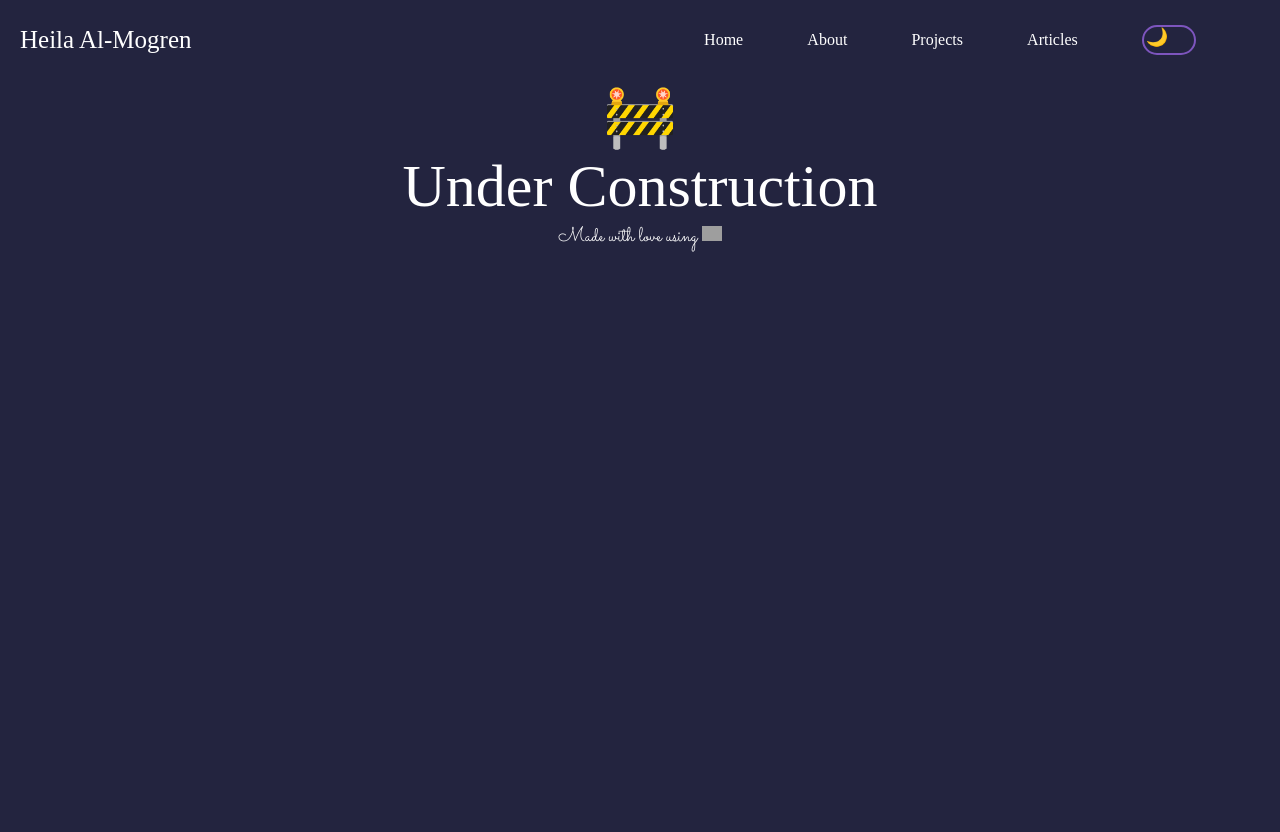
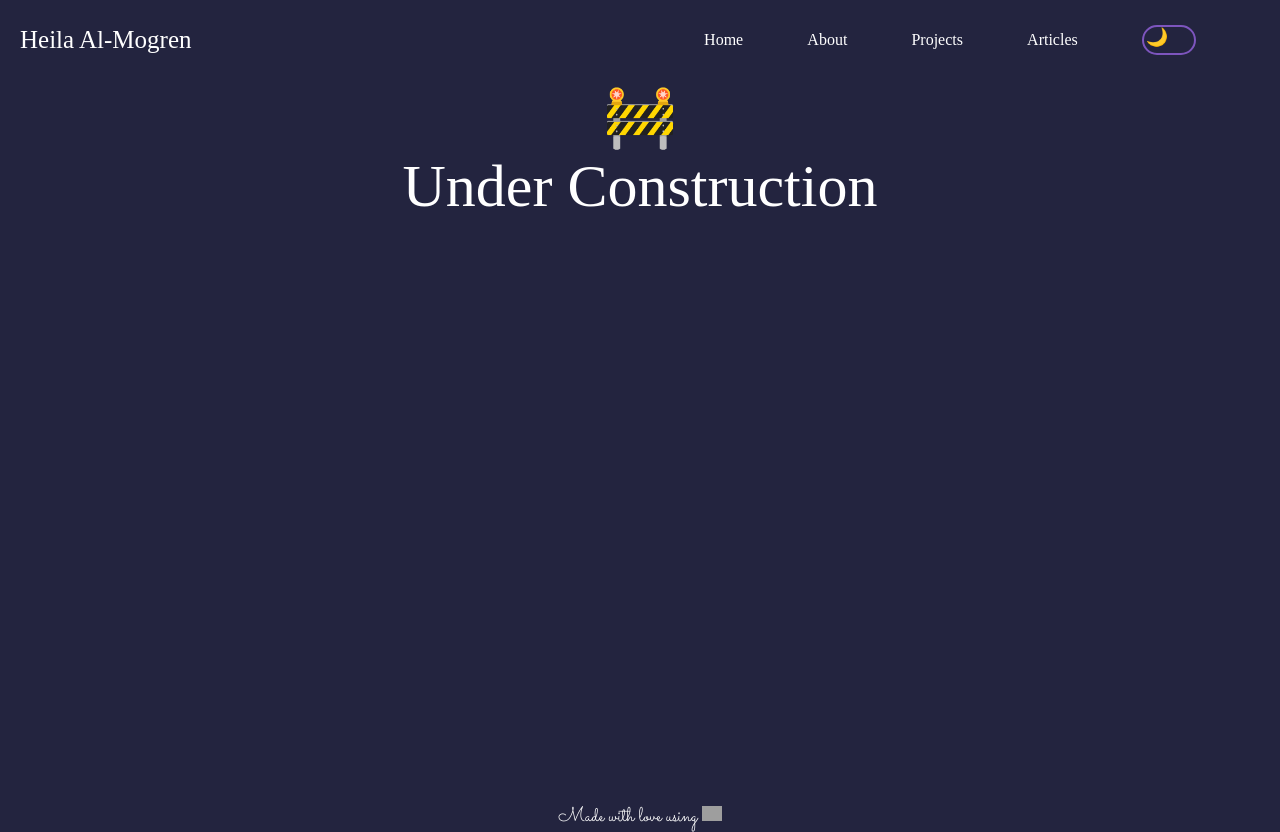
Before and after one commit to Heila-Almogren/personal_website, an Angular app: page /about in a window 1280 px wide. Before the commit the page ends 800 px from the top, so only its background shows below. Built offline with nearby package versions, Linux system fonts and the light colour scheme; grey boxes are pictures that could not be loaded.

Commit message:
fix footer

```diff
--- a/src/app/app.component.html
+++ b/src/app/app.component.html
@@ -3,7 +3,7 @@
 <div
   [@routeAnimations]="o && o.activatedRouteData
       && o.activatedRouteData['animation']"
-  style="border: solid 1px var(--background-color)">
+  style="min-height:90%; border: solid 1px var(--background-color)">
   <router-outlet #o="outlet"></router-outlet>
 </div>
 
--- a/src/app/app.component.ts
+++ b/src/app/app.component.ts
@@ -1,6 +1,7 @@
 import {Component} from '@angular/core';
 import {RouterModule, Routes} from "@angular/router";
 import {slideInAnimation} from "./route-animation";
+import {Title} from "@angular/platform-browser";
 
 
 @Component({
@@ -10,9 +11,11 @@ import {slideInAnimation} from "./route-animation";
   animations: [ slideInAnimation ]
 })
 export class AppComponent {
-  title = 'personalWebsite';
+  title = 'Heila Al-Mogren';
 
-  constructor() {}
+  constructor(private titleService: Title) {
+    this.titleService.setTitle(this.title);
+  }
 
 
 }
```
